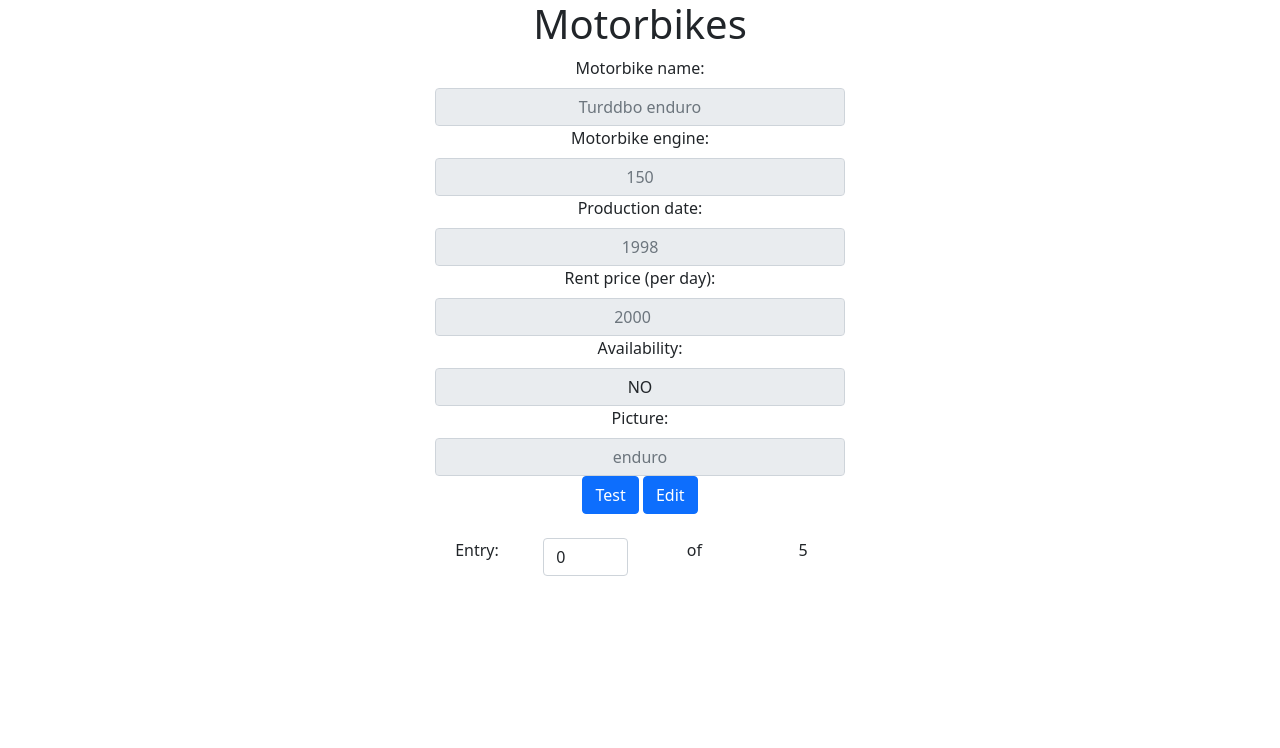
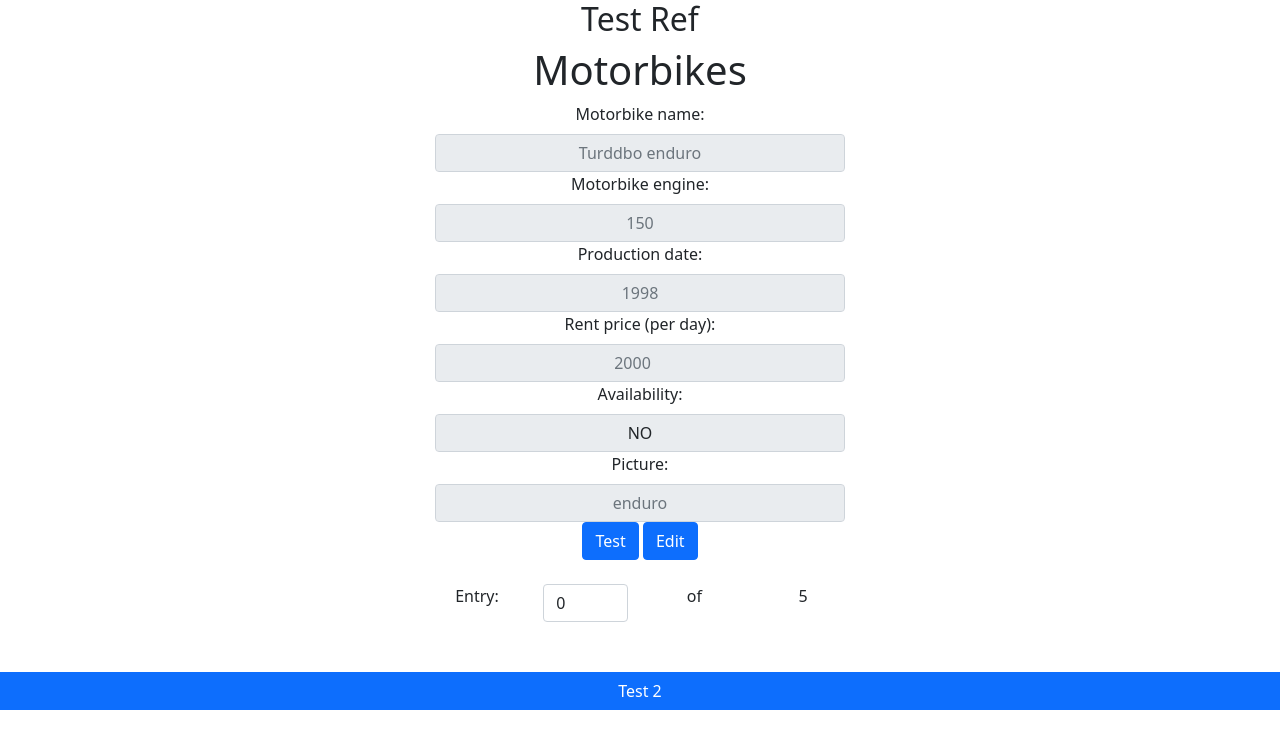
Before and after one commit to donbigosso/JSON_Reader_Frontend, a React (Create React App) app: page / in a window 1280 px wide. Shown: the top 748 px of the page. Built offline with nearby package versions, Linux system fonts and the light colour scheme.

Commit message:
Testing react useRef to clear form input

```diff
--- a/src/components/EntryEditor.js
+++ b/src/components/EntryEditor.js
@@ -1,4 +1,4 @@
-import React, { useState, useEffect } from "react";
+import React, { useState, useRef } from "react";
 import Form from "react-bootstrap/Form";
 import Col from "react-bootstrap/Col";
 import { Button, FormControl, Row } from "react-bootstrap";
@@ -19,6 +19,12 @@ export default function EntryEditor(props) {
 
   // checks if a json label has a proper dectription stored in labelCaptions object
   const labelCaptionKeys = Object.keys(labelCaptions);
+  const exampleRef = useRef(null);
+  const exampleFunction = () => {
+    // exampleRef.current.children[3].style.color = "red";
+    exampleRef.current.children[2].children[0].children[0].children[1].children[0].children[1].value =
+      "";
+  };
 
   const displayLabelName = (label) => {
     let labelToDisplay = label;
@@ -171,7 +177,8 @@ export default function EntryEditor(props) {
       .catch((err) => console.log(err));
   };
   return (
-    <div>
+    <div ref={exampleRef}>
+      <h2>Test Ref</h2>
       <h1>{displayCustomFileName(props.fileName)}</h1>
       {drawForm()}
       <br />
@@ -198,6 +205,9 @@ export default function EntryEditor(props) {
           ? "Element not in range, please enter a correct value..."
           : ""}
       </p>
+      <Row>
+        <Button onClick={exampleFunction}>Test 2</Button>
+      </Row>
     </div>
   );
 }
```
